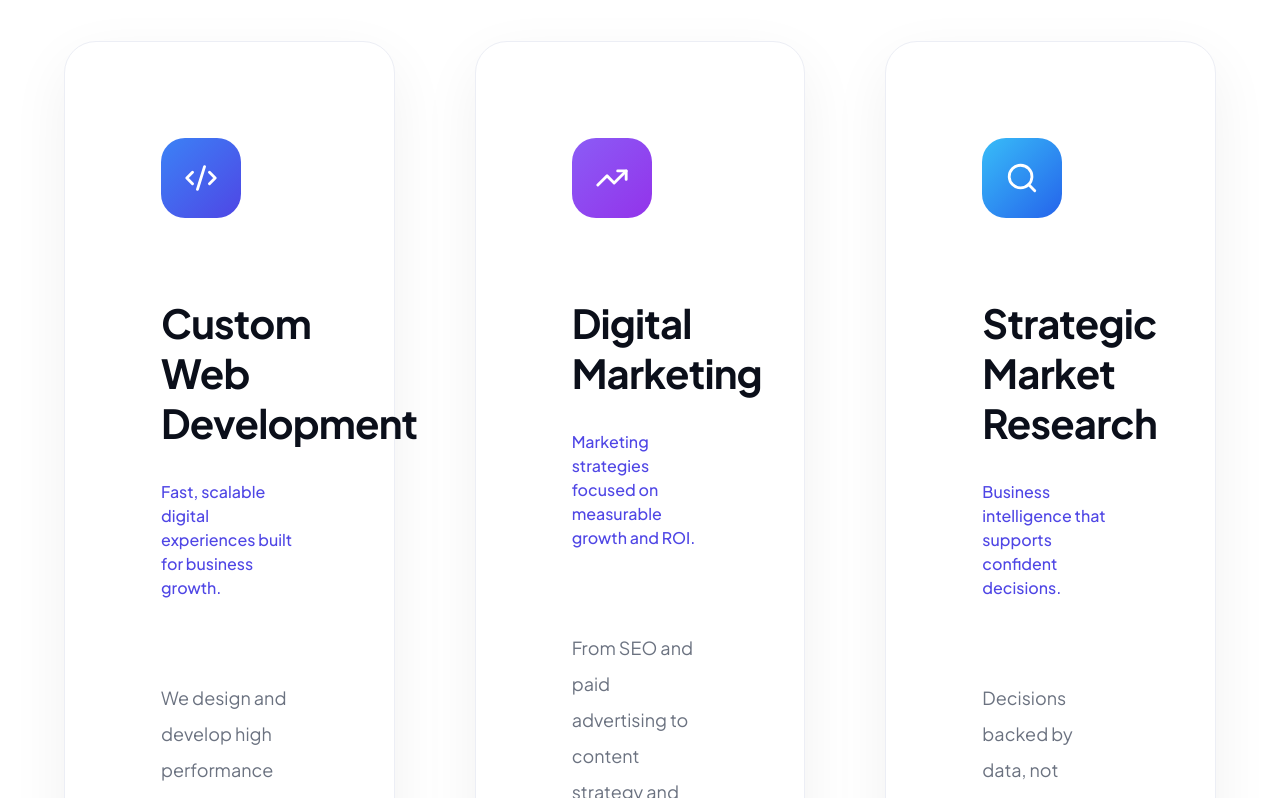
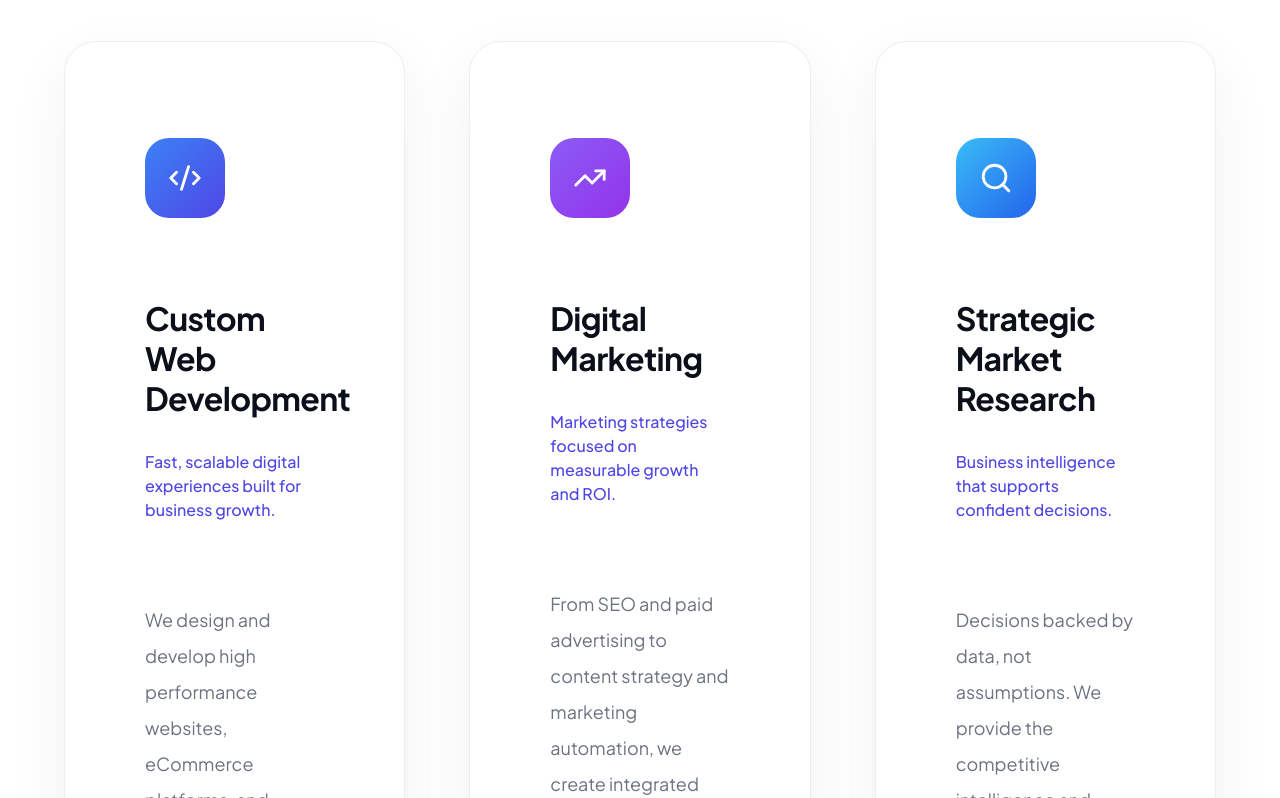
Before and after one commit to rahulmann212-del/digitalhub, a Next.js app: page / in a window 1280 px wide. Shown: the part 2363-3161 px from the top of the page. Built offline with nearby package versions, Linux system fonts and the light colour scheme.

Commit message:
Improve service cards

```diff
--- a/components/sections/home/ServicesOverview.tsx
+++ b/components/sections/home/ServicesOverview.tsx
@@ -49,9 +49,9 @@ function ServiceCard({ service, index }: ServiceCardProps) {
       }}
       initial={{ boxShadow: SHADOW_DEFAULT }}
       className={cn(
-  'group relative flex h-full flex-col rounded-[32px]',
+  'group relative flex min-h-[620px] flex-col rounded-[32px]',
   'border border-[#ECEEF5] bg-white',
-  'p-12',
+  'px-10 py-12',
   'transition-all duration-500',
   'hover:-translate-y-2',
   'hover:border-[#4F46E5]/20'
@@ -79,7 +79,7 @@ function ServiceCard({ service, index }: ServiceCardProps) {
       </div>
 
       {/* ── Title ── */}
-      <h3 className="mt-10 text-[40px] leading-[1.05] font-bold leading-tight text-[#0B0F1A]">
+      <h3 className="mt-10 text-[32px] leading-tight font-bold leading-tight text-[#0B0F1A]">
         {service.title}
       </h3>
 
@@ -110,7 +110,7 @@ function ServiceCard({ service, index }: ServiceCardProps) {
       </ul>
 
       {/* ── CTA Link ── */}
-      <div className="mt-10">
+      <div className="mt-auto pt-8">
         <Link
           href={`/services/${service.slug}`}
           id={`service-cta-${service.slug}`}
@@ -196,7 +196,7 @@ export default function ServicesOverview() {
 
         {/* ── Cards grid ── */}
         <motion.div
-          className="grid grid-cols-1 gap-10 lg:grid-cols-3 items-stretch"
+          className="mx-auto grid max-w-7xl grid-cols-1 gap-8 lg:grid-cols-3"
           variants={staggerContainer}
           initial="hidden"
           animate={inView ? 'visible' : 'hidden'}
```
